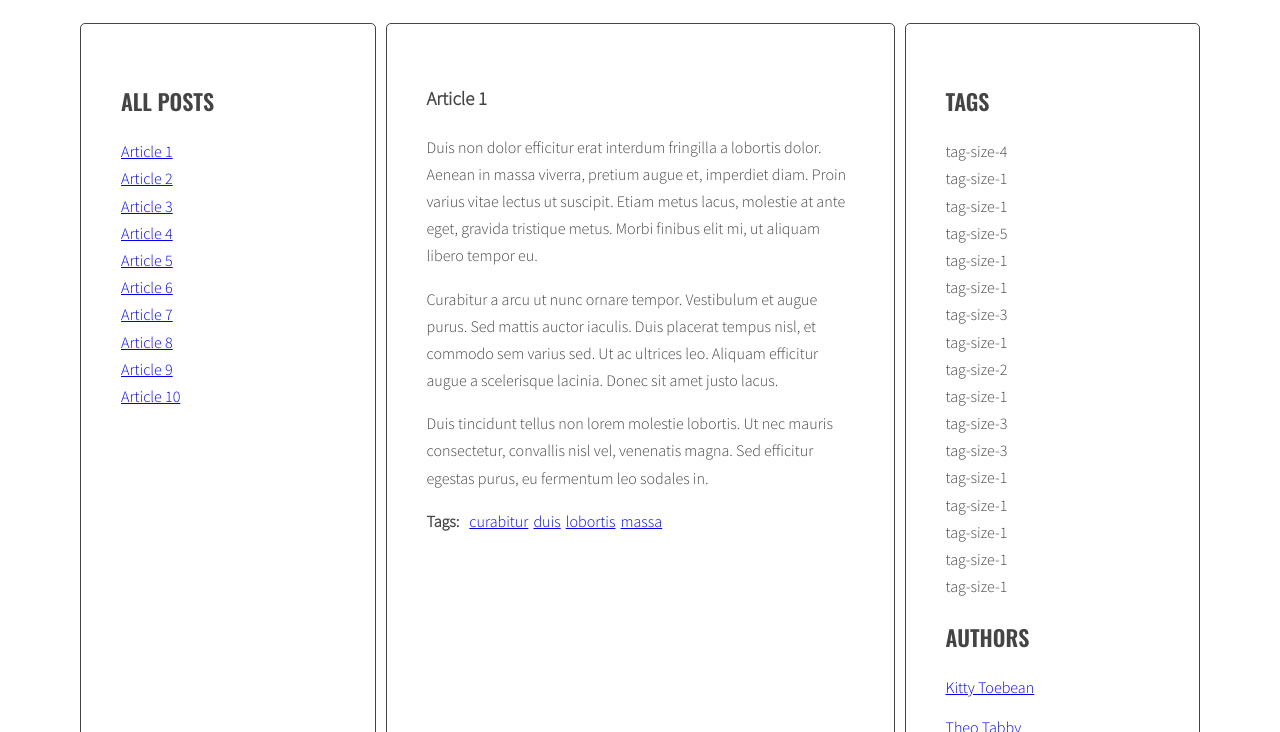
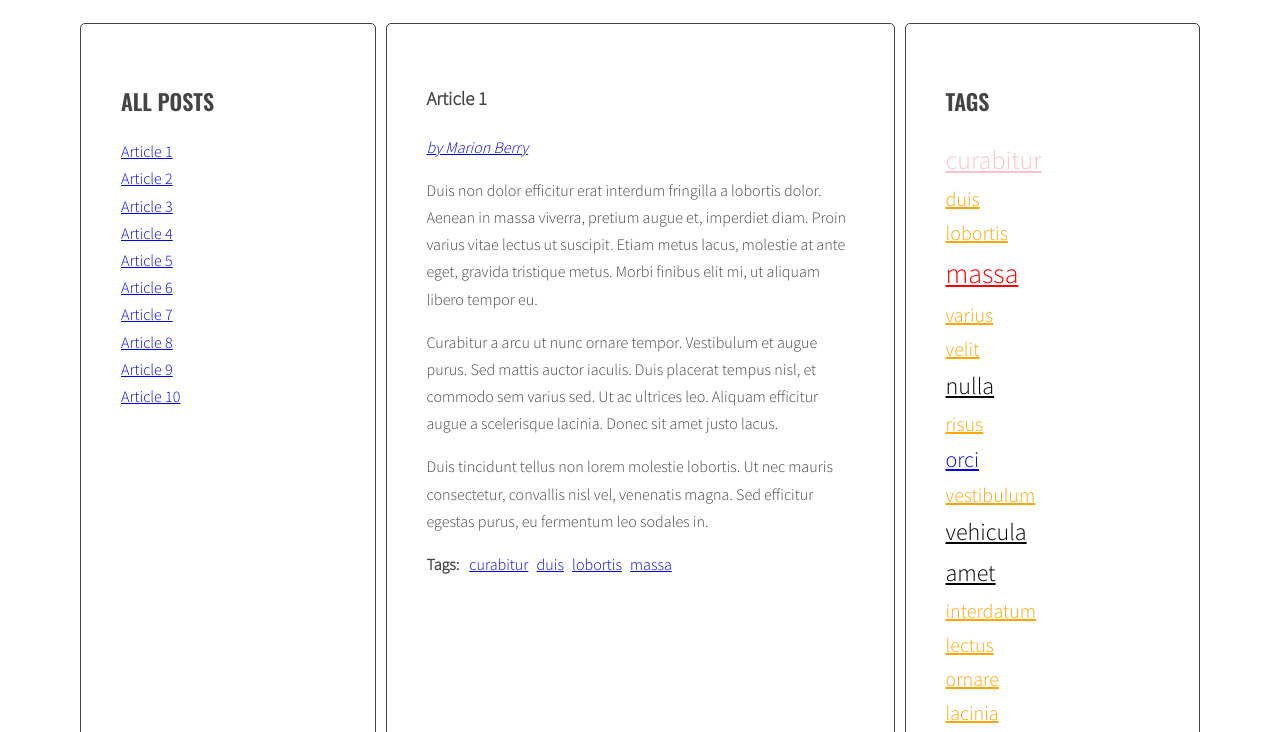
Before and after one commit to Luuki12/javascript-blog, a website: page index.html in a window 1280 px wide. Shown: the part 220-952 px from the top of the page. Drawn offline with nearby package versions, Linux system fonts and the light colour scheme.

Commit message:
add clickHandler clickListener to author

```diff
--- a/index.html
+++ b/index.html
@@ -3,7 +3,7 @@
 <head>
     <meta charset="UTF-8">
     <meta http-equiv="X-UA-Compatible" content="IE=edge">
-    <link rel="stylesheet" href="sass/style.css">
+    <link rel="stylesheet" href="css/style.css">
     <meta name="viewport" content="width=device-width, initial-scale=1.0">
     <title>Documentt</title>
 </head>
@@ -186,31 +186,19 @@
               </ul>
               <h2 class="section-title">Authors</h2>
               <ul class="list authors">
-                <li>
-                  <a href="#">
-                    <span class="author-name">Kitty Toebean</span>
-                  </a>
-                </li>
-                <li>
-                  <a href="#">
-                    <span class="author-name">Theo Tabby</span>
-                  </a>
-                </li>
-                <li>
-                  <a href="#">
-                    <span class="author-name">George Tuxedo</span>
-                  </a>
-                </li>
-                <li>
-                  <a href="#">
-                    <span class="author-name">Marion Berry</span>
-                  </a>
-                </li>
               </ul>
             </aside>
           </main>
         </div>
       </div>
+      <script id="template-article-link" type="text/x-handlebars-template">
+        <li><a href="#{{ id }}"><span>{{ title }}</span></a></li>
+      </script>
+      <script id="template-article-tag" type="text/x-handlebars-template">
+        <li><a href="#tag-{{tag}}"><span>{{tag}}</span></a></li>
+      </script>
+
+      <script src="https://cdnjs.cloudflare.com/ajax/libs/handlebars.js/4.1.0/handlebars.min.js"></script>
       <script src="js/script.js"></script>
 </body>
 </html>
--- a/js/script.js
+++ b/js/script.js
@@ -1,4 +1,9 @@
 'use strict';
+
+const templates = {
+  articleLink: Handlebars.compile(document.querySelector('#template-article-link').innerHTML),
+  articleTag: Handlebars.compile(document.querySelector('#template-article-tag').innerHTML)
+}
 
 const titleClickHandler = function(event){
   event.preventDefault();
@@ -46,7 +51,10 @@ function generateTitleLinks(customSelector = ''){
   for(let article of articles) {
     const articleId = article.getAttribute('id');
     const articleTitle = article.querySelector(optTitleSelector).innerHTML;
-    const linkHTML = '<li><a href="#' + articleId + '"><span>' + articleTitle + '</span></a></li>';
+    //const linkHTML = '<li><a href="#' + articleId + '"><span>' + articleTitle + '</span></a></li>';
+    const linkHTMLData = {id: articleId, title: articleTitle};
+    const linkHTML = templates.articleLink(linkHTMLData);
+
     titleList.innerHTML = titleList.innerHTML + linkHTML;
     html = html + linkHTML;
   }
@@ -113,8 +121,10 @@ function generateTags() {
     const articleTagsArray = articleTags.split(' ');
 
     for(let tag of articleTagsArray){
-      const linkHTML = '<li><a href="#tag-' + tag + '"><span>' + tag + '</span></a></li>';
-      html = html + linkHTML;
+      //const linkHTML = '<li><a href="#tag-' + tag + '"><span>' + tag + '</span></a></li>';
+      const linkTagData = {tag: tag};
+      const tagHTML = templates.articleTag(linkTagData);
+      html = html + tagHTML;
 
       if (!allTags[tag]) {
         allTags[tag] = 1;
@@ -132,15 +142,19 @@ function generateTags() {
 
   const tagList = document.querySelector('.tags');
   const tagsParams = calculateTagsParams(allTags);
-  console.log('tagsParams:', tagsParams)
   let allTagsHTML = '';
 
   for(let tag in allTags){
-    const tagLinkHTML = '<li>' + calculateTagClass(allTags[tag], tagsParams) + '</li>';
+    const tagLinkHTML = `<li><a class="${calculateTagClass(allTags[tag], tagsParams)}" href="#tag-${tag}">${tag}</a></li>`
     allTagsHTML += tagLinkHTML;
   }
 
   tagList.innerHTML = allTagsHTML;
+
+  const allTagsInList = tagList.querySelectorAll('a');
+  for (let tag of allTagsInList) {
+    tag.addEventListener('click', tagClickHandler);
+  }
 }
 
 generateTags();
@@ -149,27 +163,58 @@ function generateAuthors() {
   let allAuthors = {};
   const articles = document.querySelectorAll(optArticleSelector);
 
-  for (let article of articles){
-    const authorList = article.querySelector(optArticleAuthorSelector);
-    let html = '';
-    const articleAuthor = article.getAttribute('data-author'),
-      authorHTML = '<a href="#author-' + articleAuthor +'"><span>' + articleAuthor + '</span></a>';
-    html = html + authorHTML;
+  for (const article of articles) {
+    const articleAuthorHTML = article.querySelector(optArticleAuthorSelector);
+    const author = article.getAttribute('data-author');
+    const link = `<a href="#author-${author}"><span>by ${author}</span></a>`;
+    articleAuthorHTML.innerHTML = link;
 
-    if(!allAuthors[articleAuthor]){
-      allAuthors[articleAuthor] = 1;
+    if (!allAuthors[author]){
+      allAuthors[author] = 1;
     } else {
-      allAuthors[articleAuthor]++;
+      allAuthors[author]++;
     }
-    authorList.innerHTML = html;
+    // ADD EVENT LISTENER TO articleAuthorHTML
+
+  }
+  const authorList = document.querySelector('.authors');
+  let html = '';
+
+  for (const author in allAuthors) {
+    const link = `<li><a href="#author-${author}"><span>${author} ${allAuthors[author]}</span></a></li>`
+    html += link;
   }
 
-  const authorList = document.querySelector('.authors'),
-  authorsParams = calculateAuthorsParams(allAuthors);
-  console.log('authorParams:', authorsParams);
-  let allAuthorsHTML = '';
+  authorList.innerHTML = html;
+  const allAuthorsInList = authorList.querySelectorAll('a');
 
-  for (let author in allAuthors){
+  for (const author of allAuthorsInList){
+    // ADD EVENT LISTENER TO author
 
+    }
+}
+generateAuthors();
+
+function authorClickHandler(event){
+  event.preventDefault();
+  const clickedElement = this,
+    href = clickedElement.getAttribute('href'),
+    author = href.replace('#author-', ''),
+    activeAuthors = document.querySelectorAll('a.active[href^="#author-"]');
+  for (let activeAuthor of activeAuthors){
+    activeAuthor.classList.remove('active');
+  }
+  const clickedAuthors = document.querySelectorAll('a[href="' + href + '"]');
+  for (let clickedAuthor of clickedAuthors){
+    clickedAuthor.classList.add('active');
+  }
+  generateTitleLinks('[data-author="' + author + '"]');
+}
+
+function addClickListenersToAuthors(){
+  const authors = document.querySelectorAll('a[href^="#author-"]');
+  for (let author of authors){
+    author.addEventListener('click', authorClickHandler);
   }
 }
+addClickListenersToAuthors();
--- a/sass/style.scss
+++ b/sass/style.scss
@@ -104,3 +104,28 @@ body {
 .post-tags p {
   margin: 0 10px 0 0;
 }
+
+.tag-size-1 {
+  color: orange;
+  font-size: 20px;
+}
+.tag-size-2 {
+  color: blue;
+  font-size: 22px;
+}
+.tag-size-3 {
+  color: black;
+  font-size: 24px;
+}
+.tag-size-4 {
+  color: pink;
+  font-size: 26px;
+}
+.tag-size-5 {
+  color: red;
+  font-size: 28px;
+}
+.tag-size-6 {
+  color: green;
+  font-size: 30px;
+}
```
Also changed, not shown: css/style.css, sass/style.css, sass/style.min.css, 1 other file.
